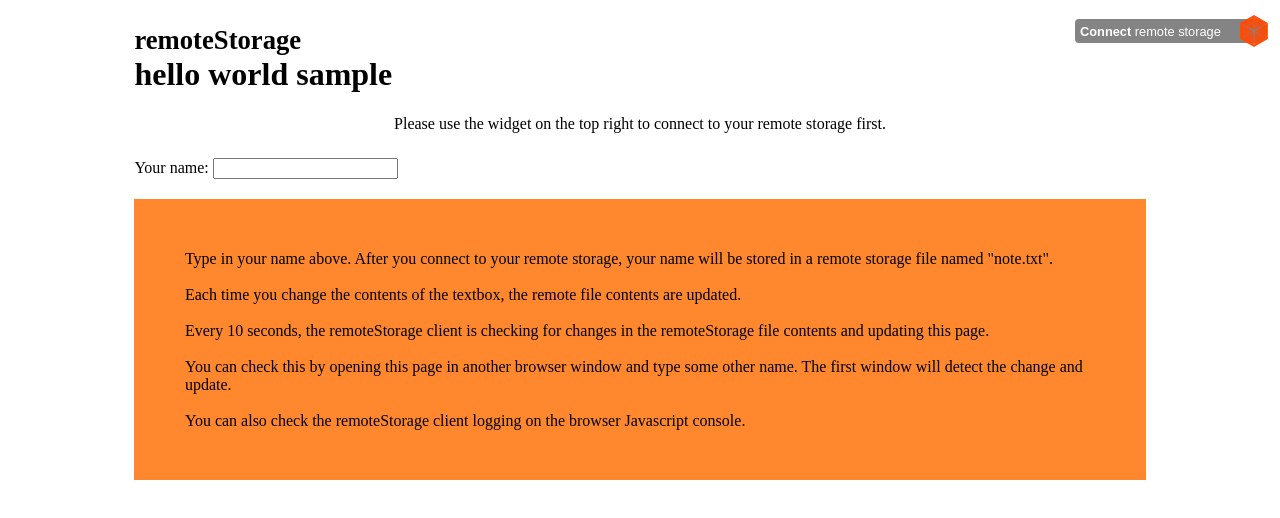
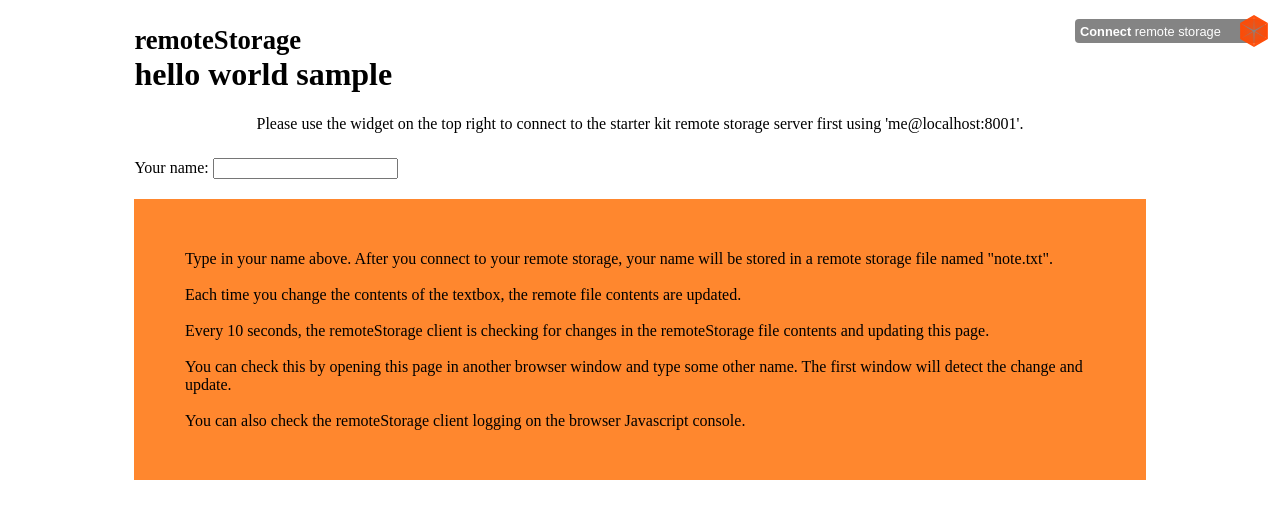
Before and after one commit to remotestorage/starter-kit, a website: page apps/hello-world/index.html in a window 1280 px wide. Drawn offline with Linux system fonts and the light colour scheme.

Commit message:
add starter kit authentication instructions

```diff
--- a/apps/hello-world/index.html
+++ b/apps/hello-world/index.html
@@ -13,7 +13,8 @@
     </h1>
       <p id="connection-instructions" style="text-align: center;">
         Please use the widget on the top right to
-        connect to your remote storage first.
+        connect to the starter kit remote storage
+        server first using 'me@localhost:8001'.
       </p>
     </div>
 
```
